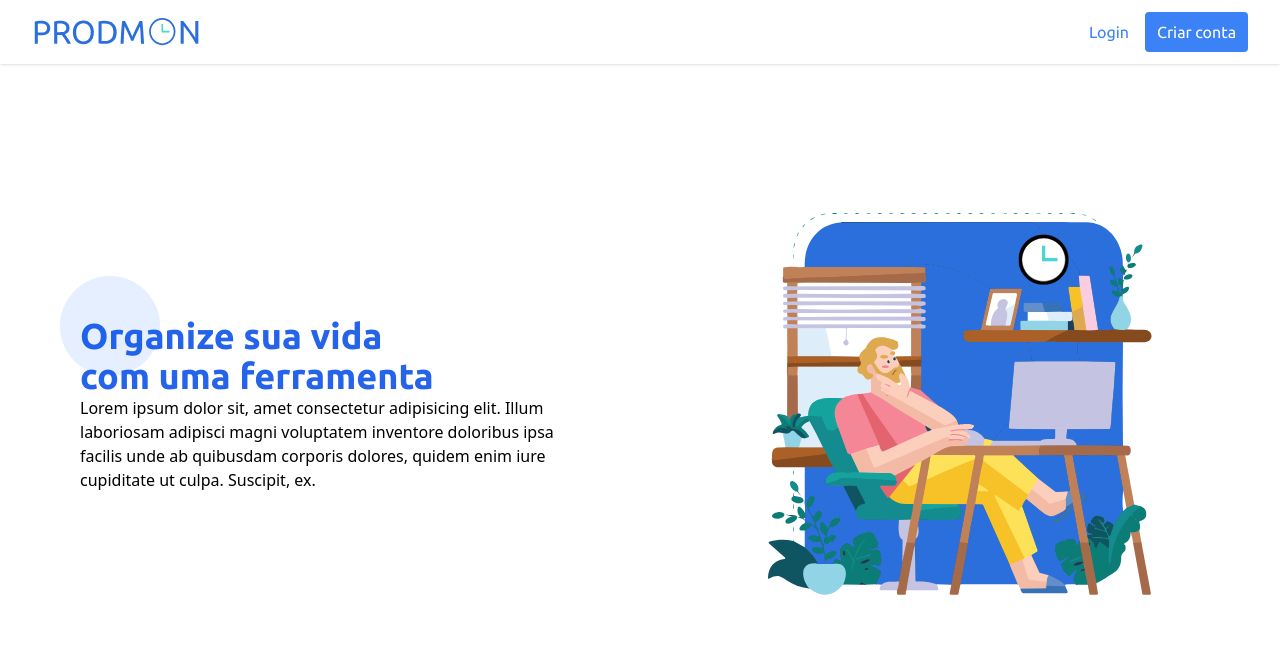
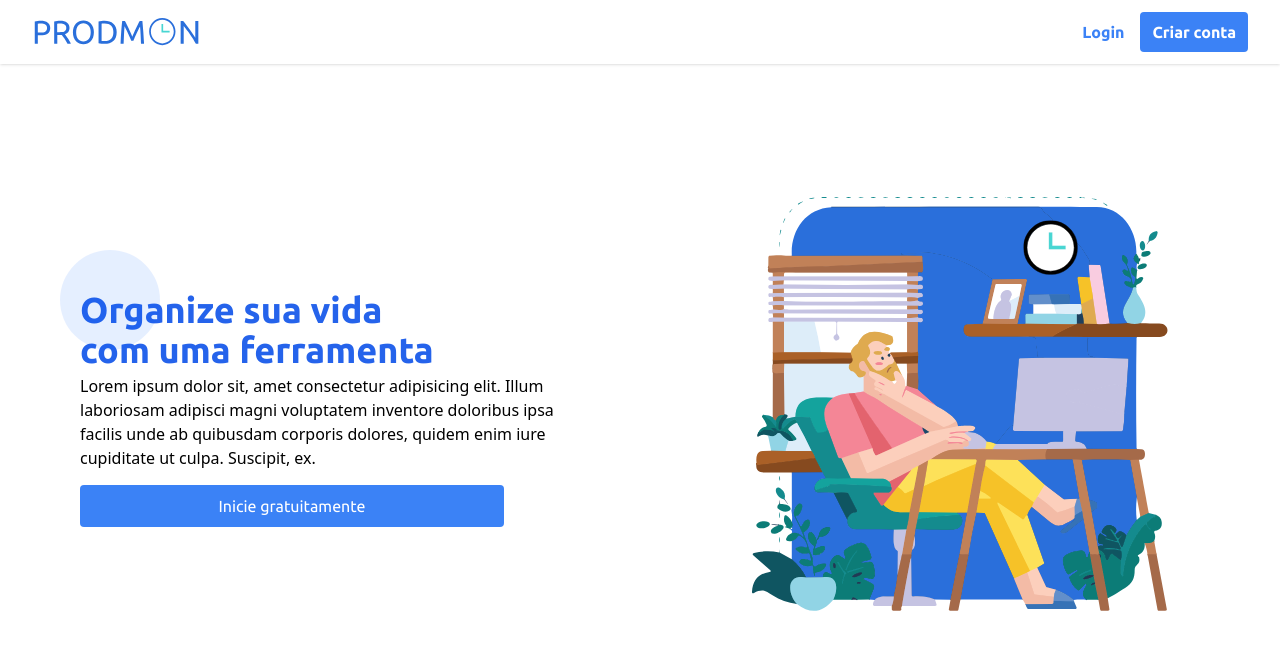
Before and after one commit to Fabiana1vo/Prodmon, an Angular app: page / in a window 1280 px wide. Shown: the top 650 px of the page. Built offline with nearby package versions, Linux system fonts and the light colour scheme.

Commit message:
adicionei o botão na section 01, ajustei o tamanho da imagem

```diff
--- a/src/app/components/home/home.component.html
+++ b/src/app/components/home/home.component.html
@@ -8,7 +8,7 @@
 
   <div>
     <!-- botões -->
-    <ul class="font-Ubuntu flex gap-4 items-center">
+    <ul class="font-Ubuntu flex gap-4 items-center font-semibold">
       <li class="text-blue-500"><a href="#">Login</a></li>
       <li class="px-3 py-2 text-white bg-blue-500 rounded"><a href="#">Criar conta</a></li>
     </ul>
@@ -20,7 +20,6 @@
 
 <section class="py-5">
   <div class="flex flex-col sm:flex-col md:flex-col lg:flex-row xl:flex-row justify-center" style="height: 80vh;">
-
     <div class="w-full sm:w-full md:w-full lg:w-1/2 xl:w-1/2 px-20 py-3 flex flex-col justify-center align-center ">
       <div class="texts">
         <div class="detail" style="position: fixed; margin-top: -40px; margin-left: -20px;">
@@ -30,21 +29,17 @@
         </div>
         <h1 class="font-semibold font-Ubuntu text-4xl text-blue-600">Organize sua  vida
           <h1>com uma ferramenta </h1></h1>
+        <p class="py-1">Lorem ipsum dolor sit, amet consectetur adipisicing elit. Illum laboriosam adipisci magni voluptatem inventore doloribus ipsa facilis unde ab quibusdam corporis dolores, quidem enim iure cupiditate ut culpa. Suscipit, ex.</p>
 
-        <p>Lorem ipsum dolor sit, amet consectetur adipisicing elit. Illum laboriosam adipisci magni voluptatem inventore doloribus ipsa facilis unde ab quibusdam corporis dolores, quidem enim iure cupiditate ut culpa. Suscipit, ex.</p>
+        <div class="button mt-5">
+
+         <a href="#" class="bg-blue-500 px-8 py-3 rounded text-white font-Ubuntu w-full"><button class="w-9/12">Inicie gratuitamente</button></a>
+
+          </div>
       </div>
-
-
       </div>
-
     <div class="w-full sm:w-full md:w-full lg:w-1/2 xl:w-1/2 justify-center items-center flex flex-col order-first sm:order-first md:order-first lg:order-last xl:order-last">
-
-
-        <img src="/assets/images/imagemUm.svg" alt="" width="60%">
-
-
+        <img src="/assets/images/imagemUm.svg" alt="" width="65%">
     </div>
-
-
   </div>
 </section>
```
